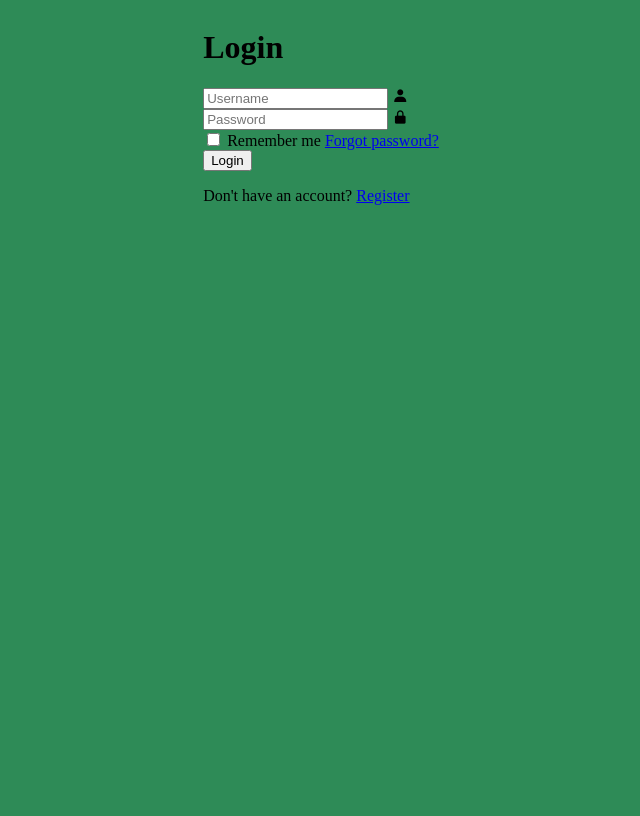
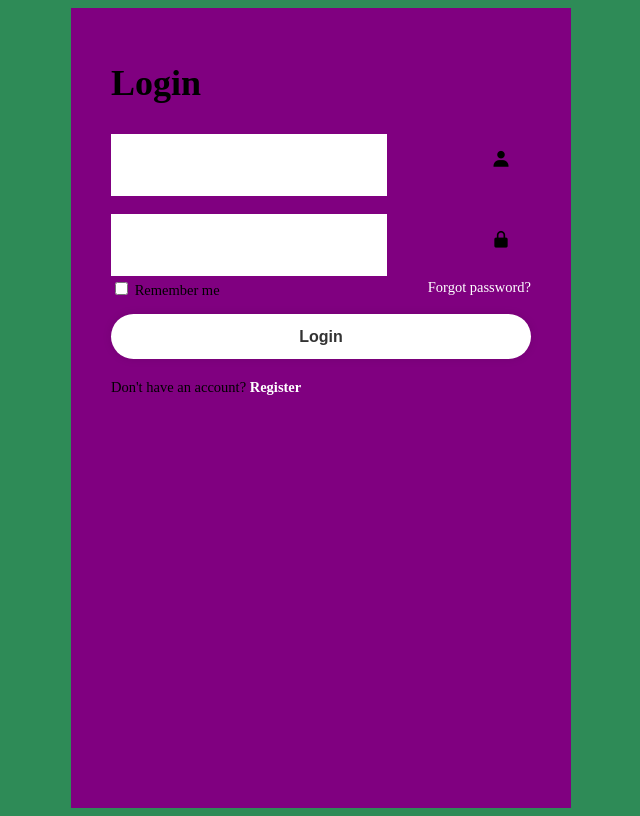
Before and after one commit to Fire-Pixel-Studio/login-page, a plain HTML site: page index.html in a window 1280 px wide. Shown: the whole page, without its empty margins (319-959 px from the left). Drawn offline with nearby package versions, Linux system fonts and the light colour scheme.

Commit message:
Update style.css

```diff
--- a/css/style.css
+++ b/css/style.css
@@ -14,3 +14,100 @@ body {
   min-height: 100vh;
   background: seagreen;
 }
+
+.wrapper {
+  width: 420px;
+  background: purple;
+  color: #fff
+  border-radius: 10px;
+  padding: 30px 40px;
+}
+
+.wrapper h1 {
+  font-size: 36px;
+  text-allign: center;
+}
+
+.wrapper .input-box {
+  position: relative;
+  width: 100%;
+  height: 50px;
+  margin: 30px 0;
+}
+
+.input-box input {
+  width: 100%
+  height: 100%
+  background: transparent;
+  border: none;
+  outline: none;
+  border: 2px solid rgba(255, 255, 255, .2);
+  border-radius: 40 px;
+  font-size: 16px;
+  color: #fff;
+  padding: 20px 45px 20px 20px
+
+}
+
+.input-box input::placeholder {
+  color: #fff;
+}
+
+.input-box i {
+  position: absolute;
+  right: 20px;
+  top: 50%;
+  transform: translateY(-50%);
+  font-size: 20px;
+}
+
+.wrapper .remember-forgot {
+  display: flex;
+  justify-content: space-between;
+  font-size: 14.5px;
+  margin: -15px 0 15px;
+}
+
+.remember-forgot label input {
+  accent-color: #fff;
+  margin-right: 3px;
+}
+
+.remember-forgot a {
+  color: #fff;
+  text-decoration: none;
+}
+
+.remember-forgot a:hover {
+  text-decoration: underline;
+}
+
+.wrapper .btn {
+  width: 100%;
+  height: 45px;
+  background: #fff;
+  border: none;
+  outline: none;
+  border-radius: 40px;
+  box-shadow: 0 0 10px rgba(0, 0, 0, .1);
+  cursor: pointer;
+  font-size: 16px;
+  color: #333;
+  font-weight:600;
+}
+
+.wrapper .register-link {
+  font-size: 14.5px;
+  text-allign: center;
+  margin: 20px 0 15px;
+}
+
+.register-link p a {
+  color: #fff;
+  text-decoration: none;
+  font-weight: 600;
+}
+
+.register-link p a:hover{
+ text-decoration: underline;
+}
```
